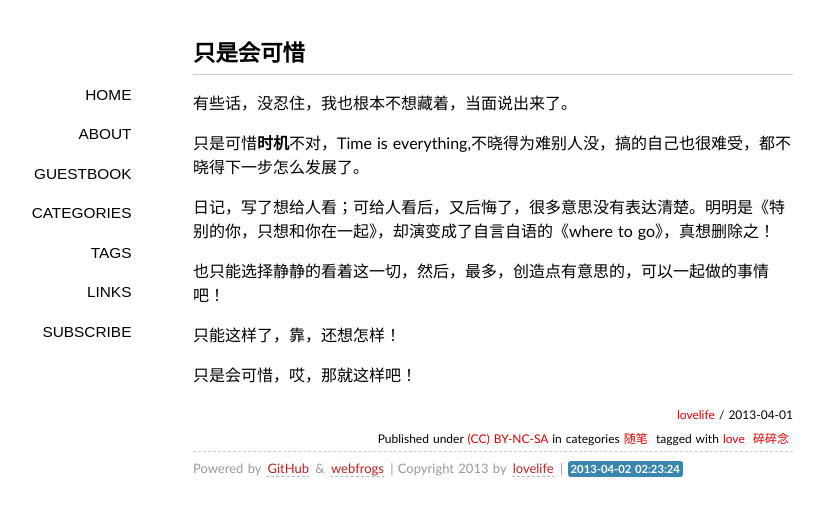
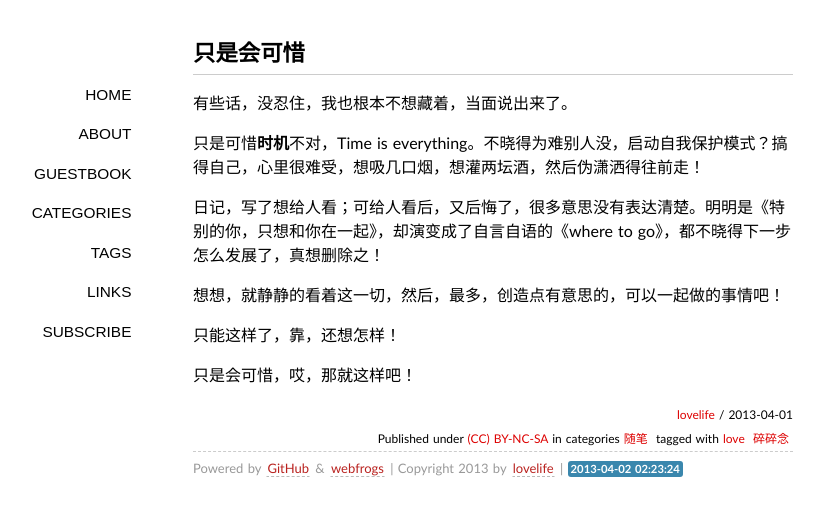
Before and after one commit to lovelife/lovelife.github.com, a Jekyll site: the page built from _posts/2013-04-01-只是会可惜.markdown, in a window 1280 px wide. Shown: the top 516 px of the page, without its empty margins (147-969 px from the left). Built offline with Jekyll 4.4.1, drawn with Linux system fonts in a browser that asks for light colours; some web fonts are replaced; Markdown is read by kramdown in place of the engine named in the settings; comment, search, counter and statistics services are not loaded.

Commit message:
只是会可惜

```diff
--- a/_posts/2013-04-01-只是会可惜.markdown
+++ b/_posts/2013-04-01-只是会可惜.markdown
@@ -13,11 +13,11 @@ tags:
 
 有些话，没忍住，我也根本不想藏着，当面说出来了。
 
-只是可惜**时机**不对，Time is everything,不晓得为难别人没，搞的自己也很难受，都不晓得下一步怎么发展了。
+只是可惜**时机**不对，Time is everything。不晓得为难别人没，启动自我保护模式？搞得自己，心里很难受，想吸几口烟，想灌两坛酒，然后伪潇洒得往前走！
 
-日记，写了想给人看；可给人看后，又后悔了，很多意思没有表达清楚。明明是《特别的你，只想和你在一起》，却演变成了自言自语的《where to go》，真想删除之！
+日记，写了想给人看；可给人看后，又后悔了，很多意思没有表达清楚。明明是《特别的你，只想和你在一起》，却演变成了自言自语的《where to go》，都不晓得下一步怎么发展了，真想删除之！
 
-也只能选择静静的看着这一切，然后，最多，创造点有意思的，可以一起做的事情吧！
+想想，就静静的看着这一切，然后，最多，创造点有意思的，可以一起做的事情吧！
 
 只能这样了，靠，还想怎样！
 
```
